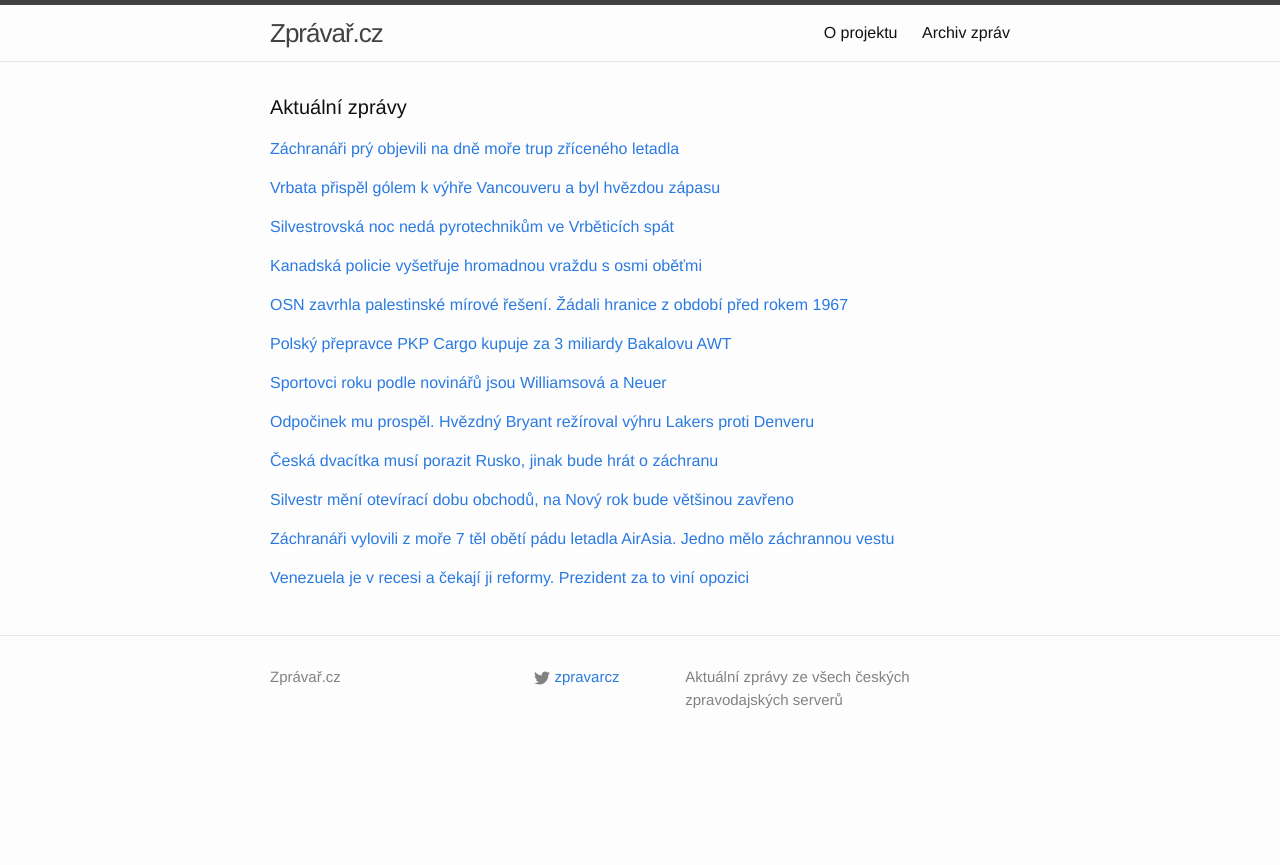
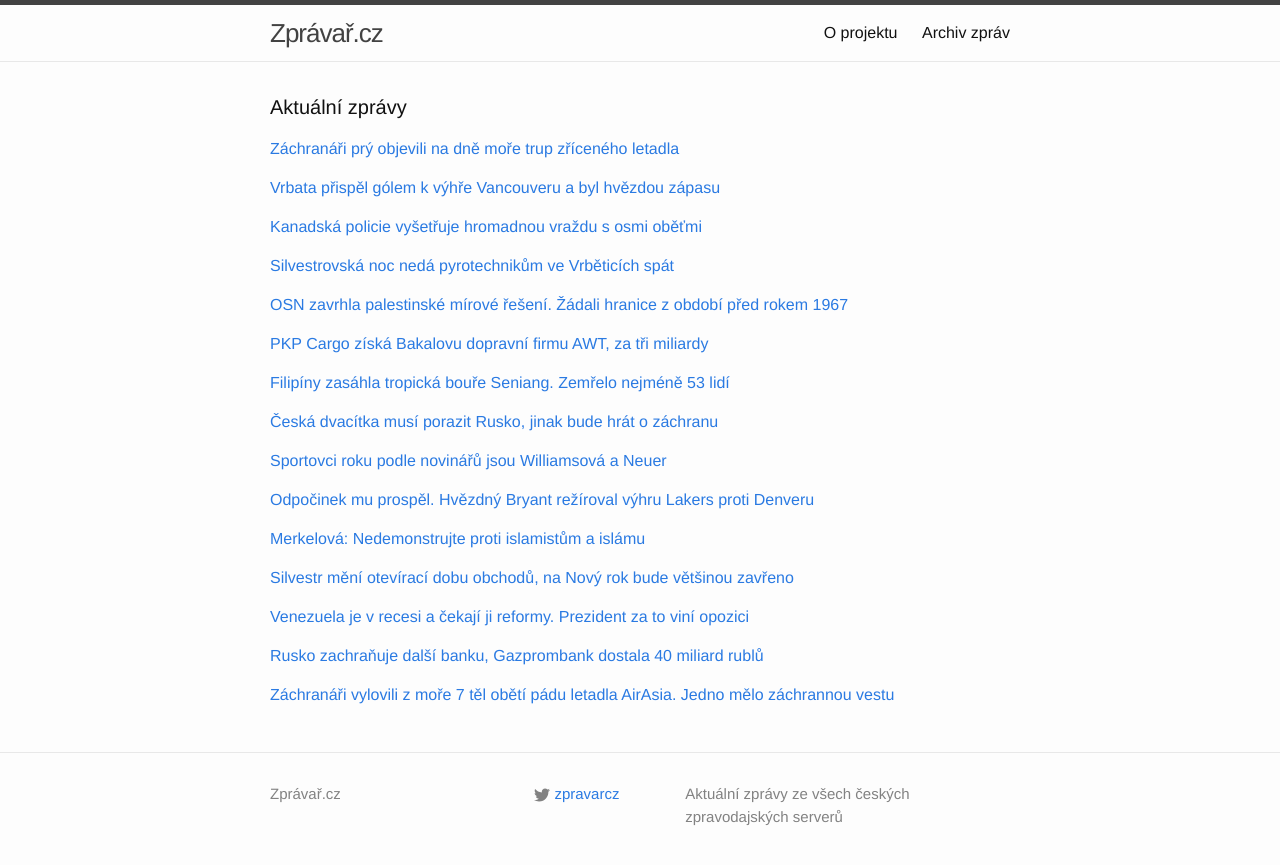
Before and after one commit to adliska/zpravar, a Jekyll site: the page built from index.html, in a window 1280 px wide. Shown: the top 865 px of the page. Built offline with Jekyll 4.4.1, drawn with Linux system fonts in a browser that asks for light colours.

Commit message:
zpravar news update

```diff
--- a/index.html
+++ b/index.html
@@ -30,8 +30,18 @@ layout: default
 <li><a href=http://hokej.idnes.cz/vrbata-golem-zpecetil-vyhru-vancouveru-f0m-/nhl.aspx?c=A141231_072002_nhl_Mkr>Vrbata gólem zpečetil výhru Vancouveru nad San Jose - hokej.idnes.cz</a></li>
 <li><a href=http://www.sportovninoviny.cz/zpravy/vrbata-prispel-k-vyhre-vancouveru-a-byl-vyhlasen-hvezdou-zapasu/1163748>Vrbata přispěl k výhře Vancouveru a byl vyhlášen hvězdou zápasu - www.sportovninoviny.cz</a></li>
 </ul>
-</div><p><a href="javascript:;" onclick="toggle_visibility('zpravy2')">Silvestrovská noc nedá pyrotechnikům ve Vrběticích spát</a></p>
+</div><p><a href="javascript:;" onclick="toggle_visibility('zpravy2')">Kanadská policie vyšetřuje hromadnou vraždu s osmi oběťmi</a></p>
 <div id="zpravy2" style="display:none">
+<ul>
+<li><a href=http://zpravy.aktualne.cz/zahranici/kanadska-policie-vysetruje-hromadnou-vrazdu-s-osmi-obetmi/r~7795312490cc11e4a7d8002590604f2e/>Kanadská policie vyšetřuje hromadnou vraždu s osmi oběťmi - zpravy.aktualne.cz</a></li>
+<li><a href=http://www.lidovky.cz/kanadska-policie-vysetruje-hromadnou-vrazdu-s-osmi-obetmi-paa-/zpravy-svet.aspx?c=A141231_084756_ln_zahranici_sij>Kanadská policie vyšetřuje hromadnou vraždu osmi lidí  - www.lidovky.cz</a></li>
+<li><a href=http://echo24.cz/a/wtCgv>Kanadská policie vyšetřuje hromadnou vraždu s osmi oběťmi - echo24.cz</a></li>
+<li><a href=http://www.denik.cz/z_domova/v-kanade-vysetruji-hromadnou-vrazdu-s-osmi-obetmi-20141231.html>V Kanadě vyšetřují hromadnou vraždu s osmi oběťmi - www.denik.cz</a></li>
+<li><a href=http://zpravy.idnes.cz/masova-vrazda-v-kanade-062-/zahranicni.aspx?c=A141231_075253_zahranicni_jj>Vrah v Kanadě zabil osm lidí i sám sebe, mezi oběťmi jsou dvě děti - zpravy.idnes.cz</a></li>
+<li><a href=http://www.ceskenoviny.cz/zpravy/zpravy/kanadska-policie-vysetruje-hromadnou-vrazdu-s-osmi-obetmi/1163729>Kanadská policie vyšetřuje hromadnou vraždu s osmi oběťmi - www.ceskenoviny.cz</a></li>
+</ul>
+</div><p><a href="javascript:;" onclick="toggle_visibility('zpravy3')">Silvestrovská noc nedá pyrotechnikům ve Vrběticích spát</a></p>
+<div id="zpravy3" style="display:none">
 <ul>
 <li><a href=http://www.ceskatelevize.cz/ct24/regiony/296829-silvestrovska-noc-neda-pyrotechnikum-ve-vrbeticich-spat/>Silvestrovská noc nedá pyrotechnikům ve Vrběticích spát - www.ceskatelevize.cz</a></li>
 <li><a href=http://www.tyden.cz/rubriky/domaci/pyrotechniky-ve-vrbeticich-cekaji-kvuli-oslavam-komplikace_328721.html>Pyrotechniky ve Vrběticích čekají kvůli oslavám komplikace - www.tyden.cz</a></li>
@@ -39,16 +49,6 @@ layout: default
 <li><a href=http://www.denik.cz/z_domova/pyrotechnici-ve-vrbeticich-ocekavaji-kvuli-silvestru-narocnejsi-noc-20141231.html>Pyrotechnici ve Vrběticích očekávají komplikace kvůli Silvestru - www.denik.cz</a></li>
 <li><a href=http://zpravy.aktualne.cz/regiony/zlinsky/pyrotechnici-ve-vrbeticich-cekaji-kvuli-silvestru-narocnejsi/r~a5d7299c90c811e49e4b0025900fea04/>Silvestr děsí Vrbětice, pyrotechnici čekají těžkou noc - zpravy.aktualne.cz</a></li>
 <li><a href=http://www.ceskenoviny.cz/zpravy/zpravy/pyrotechnici-ve-vrbeticich-cekaji-kvuli-silvestru-narocnejsi-noc/1163794>Pyrotechnici ve Vrběticích čekají kvůli Silvestru náročnější noc - www.ceskenoviny.cz</a></li>
-</ul>
-</div><p><a href="javascript:;" onclick="toggle_visibility('zpravy3')">Kanadská policie vyšetřuje hromadnou vraždu s osmi oběťmi</a></p>
-<div id="zpravy3" style="display:none">
-<ul>
-<li><a href=http://zpravy.aktualne.cz/zahranici/kanadska-policie-vysetruje-hromadnou-vrazdu-s-osmi-obetmi/r~7795312490cc11e4a7d8002590604f2e/>Kanadská policie vyšetřuje hromadnou vraždu s osmi oběťmi - zpravy.aktualne.cz</a></li>
-<li><a href=http://www.lidovky.cz/kanadska-policie-vysetruje-hromadnou-vrazdu-s-osmi-obetmi-paa-/zpravy-svet.aspx?c=A141231_084756_ln_zahranici_sij>Kanadská policie vyšetřuje hromadnou vraždu osmi lidí  - www.lidovky.cz</a></li>
-<li><a href=http://echo24.cz/a/wtCgv>Kanadská policie vyšetřuje hromadnou vraždu s osmi oběťmi - echo24.cz</a></li>
-<li><a href=http://www.denik.cz/z_domova/v-kanade-vysetruji-hromadnou-vrazdu-s-osmi-obetmi-20141231.html>V Kanadě vyšetřují hromadnou vraždu s osmi oběťmi - www.denik.cz</a></li>
-<li><a href=http://zpravy.idnes.cz/masova-vrazda-v-kanade-062-/zahranicni.aspx?c=A141231_075253_zahranicni_jj>Vrah v Kanadě zabil osm lidí i sám sebe, mezi oběťmi jsou dvě děti - zpravy.idnes.cz</a></li>
-<li><a href=http://www.ceskenoviny.cz/zpravy/zpravy/kanadska-policie-vysetruje-hromadnou-vrazdu-s-osmi-obetmi/1163729>Kanadská policie vyšetřuje hromadnou vraždu s osmi oběťmi - www.ceskenoviny.cz</a></li>
 </ul>
 </div><p><a href="javascript:;" onclick="toggle_visibility('zpravy4')">OSN zavrhla palestinské mírové řešení. Žádali hranice z období před rokem 1967</a></p>
 <div id="zpravy4" style="display:none">
@@ -59,57 +59,80 @@ layout: default
 <li><a href=http://zahranicni.ihned.cz/blizky-vychod/c1-63318000-osn-zavrhla-palestinske-mirove-reseni-zadali-hranice-z-pred-roku-1967>OSN zavrhla palestinské mírové řešení. Žádali hranice z před roku 1967 - zahranicni.ihned.cz</a></li>
 <li><a href=http://www.ceskenoviny.cz/zpravy/zpravy/rb-osn-odmitla-palestinsky-navrh-rezoluce-o-okupovanych-uzemich/1163728>RB OSN odmítla palestinský návrh rezoluce o okupovaných územích - www.ceskenoviny.cz</a></li>
 </ul>
-</div><p><a href="javascript:;" onclick="toggle_visibility('zpravy5')">Polský přepravce PKP Cargo kupuje za 3 miliardy Bakalovu AWT</a></p>
+</div><p><a href="javascript:;" onclick="toggle_visibility('zpravy5')">PKP Cargo získá Bakalovu dopravní firmu AWT, za tři miliardy</a></p>
 <div id="zpravy5" style="display:none">
 <ul>
+<li><a href=http://zpravy.e15.cz/byznys/doprava-a-logistika/pkp-cargo-ziska-bakalovu-dopravni-firmu-awt-za-tri-miliardy-1149382>PKP Cargo získá Bakalovu dopravní firmu AWT, za tři miliardy - zpravy.e15.cz</a></li>
 <li><a href=http://ekonomika.idnes.cz/pkp-cargo-kupuje-bakalovu-awt-d22-/ekonomika.aspx?c=A141231_100157_ekonomika_jj>Polský přepravce PKP Cargo kupuje za 3 miliardy Bakalovu AWT - ekonomika.idnes.cz</a></li>
 <li><a href=http://www.tyden.cz/rubriky/byznys/cesko/polaci-kupuji-od-bakaly-za-temer-tri-miliardy-dopravni-awt_328719.html>Poláci kupují od Bakaly za téměř tři miliardy dopravní AWT - www.tyden.cz</a></li>
 <li><a href=http://zpravy.e15.cz/byznys/doprava-a-logistika/pkp-cargo-ziska-bakalovu-dopravni-firmu-awt-ta-tri-miliardy-1149382>PKP Cargo získá Bakalovu dopravní firmu AWT, ta tři miliardy - zpravy.e15.cz</a></li>
 <li><a href=http://www.financninoviny.cz/zpravodajstvi/zpravy/hn-polska-pkp-cargo-kupuje-za-103-2-milionu-eur-dopravni-awt/1163743>HN: Polská PKP Cargo kupuje za 103,2 milionu eur dopravní AWT - www.financninoviny.cz</a></li>
 </ul>
-</div><p><a href="javascript:;" onclick="toggle_visibility('zpravy6')">Sportovci roku podle novinářů jsou Williamsová a Neuer</a></p>
+</div><p><a href="javascript:;" onclick="toggle_visibility('zpravy6')">Filipíny zasáhla tropická bouře Seniang. Zemřelo nejméně 53 lidí</a></p>
 <div id="zpravy6" style="display:none">
+<ul>
+<li><a href=http://www.rozhlas.cz/_zprava/filipiny-zasahla-tropicka-boure-seniang-zemrelo-nejmene-53-lidi--1438201>Filipíny zasáhla tropická bouře Seniang. Zemřelo nejméně 53 lidí - www.rozhlas.cz</a></li>
+<li><a href=http://www.lidovky.cz/pri-tropicke-bouri-seniang-zemrelo-na-filipinach-pres-50-lidi-pl2-/zpravy-svet.aspx?c=A141231_105448_ln_zahranici_sij>Při tropické bouři Seniang zemřelo na Filipínách přes 50 lidí  - www.lidovky.cz</a></li>
+<li><a href=http://www.novinky.cz/zahranicni/svet/357530-boure-na-filipinach-si-vyzadala-53-mrtvych.html>Bouře na Filipínách si vyžádala 53 mrtvých - www.novinky.cz</a></li>
+<li><a href=http://zpravy.idnes.cz/boure-seniang-na-filipinach-dfa-/zahranicni.aspx?c=A141231_091658_zahranicni_jj>Na Filipínách udeřila bouře Seniang, zabila nejméně 53 lidí - zpravy.idnes.cz</a></li>
+</ul>
+</div><p><a href="javascript:;" onclick="toggle_visibility('zpravy7')">Česká dvacítka musí porazit Rusko, jinak bude hrát o záchranu</a></p>
+<div id="zpravy7" style="display:none">
+<ul>
+<li><a href=http://www.tyden.cz/rubriky/sport/hokej/reprezentace/ceska-dvacitka-musi-porazit-rusko-jinak-bude-hrat-o-zachranu_328720.html>Česká dvacítka musí porazit Rusko, jinak bude hrát o záchranu - www.tyden.cz</a></li>
+<li><a href=http://www.denik.cz/hokej/ceska-dvacitka-musi-porazit-rusko-jinak-bude-hrat-o-zachranu-20141231.html>Česká dvacítka musí porazit Rusko, jinak bude hrát o záchranu - www.denik.cz</a></li>
+<li><a href=http://hokej.idnes.cz/mistrovstvi-sveta-hokejistu-do-20-let-v-kanade-dansko-svycarsko-pvw-/reprezentace.aspx?c=A141231_073335_reprezentace_ten>Švýcaři jim nepomohli, čeští junioři musí k postupu vyhrát nad Ruskem - hokej.idnes.cz</a></li>
+<li><a href=http://www.sportovninoviny.cz/zpravy/ceska-dvacitka-musi-porazit-rusko-jinak-bude-hrat-o-zachranu/1163731>Česká dvacítka musí porazit Rusko, jinak bude hrát o záchranu - www.sportovninoviny.cz</a></li>
+</ul>
+</div><p><a href="javascript:;" onclick="toggle_visibility('zpravy8')">Sportovci roku podle novinářů jsou Williamsová a Neuer</a></p>
+<div id="zpravy8" style="display:none">
 <ul>
 <li><a href=http://sport.aktualne.cz/sportovci-roku-podle-novinaru-jsou-williamsova-a-neuer/r~cb8b46a890ca11e490f70025900fea04/>Sportovci roku podle novinářů jsou Williamsová a Neuer - sport.aktualne.cz</a></li>
 <li><a href=http://www.denik.cz/ostatni_sport/novinari-zvolili-sve-hvezdy-sportovci-roku-jsou-williamsova-a-neuer-20141231.html>Novináři zvolili své hvězdy: Sportovci roku jsou Williamsová a Neuer - www.denik.cz</a></li>
 <li><a href=http://sport.idnes.cz/sportovci-roku-podle-svetovych-novinaru-jsou-williamsova-a-neuer-1d0-/tenis.aspx?c=A141231_083102_tenis_ten>Sportovci roku podle světových novinářů jsou Williamsová a Neuer - sport.idnes.cz</a></li>
 <li><a href=http://www.sportovninoviny.cz/zpravy/sportovci-roku-podle-novinaru-jsou-williamsova-a-neuer/1163740>Sportovci roku podle novinářů jsou Williamsová a Neuer - www.sportovninoviny.cz</a></li>
 </ul>
-</div><p><a href="javascript:;" onclick="toggle_visibility('zpravy7')">Odpočinek mu prospěl. Hvězdný Bryant režíroval výhru Lakers proti Denveru</a></p>
-<div id="zpravy7" style="display:none">
+</div><p><a href="javascript:;" onclick="toggle_visibility('zpravy9')">Odpočinek mu prospěl. Hvězdný Bryant režíroval výhru Lakers proti Denveru</a></p>
+<div id="zpravy9" style="display:none">
 <ul>
 <li><a href=http://www.denik.cz/ostatni_sport/odpocinek-mu-prospel-hvezdny-bryant-reziroval-vyhru-lakers-proti-denveru-2014123.html>Odpočinek mu prospěl. Hvězdný Bryant režíroval výhru Lakers proti Denveru - www.denik.cz</a></li>
 <li><a href=http://www.sportovninoviny.cz/zpravy/odpocinuty-bryant-skvelym-vykonem-dovedl-lakers-k-vyhre/1163770>Odpočinutý Bryant skvělým výkonem dovedl Lakers k výhře - www.sportovninoviny.cz</a></li>
 <li><a href=http://sport.aktualne.cz/jednadvacaty-triple-double-bryant-dovedl-lakers-k-vyhre/r~babb72cc90c411e4ba57002590604f2e/>Jednadvacátý triple double. Bryant dovedl Lakers k výhře - sport.aktualne.cz</a></li>
 <li><a href=http://sport.idnes.cz/nba-basketbal-souhrn-vysledku-dkv-/basket.aspx?c=A141231_084022_sport-basket_ten>Bryant si odpočinul a vedl Lakers k výhře, James jde v jeho stopách - sport.idnes.cz</a></li>
 </ul>
-</div><p><a href="javascript:;" onclick="toggle_visibility('zpravy8')">Česká dvacítka musí porazit Rusko, jinak bude hrát o záchranu</a></p>
-<div id="zpravy8" style="display:none">
+</div><p><a href="javascript:;" onclick="toggle_visibility('zpravy10')">Merkelová: Nedemonstrujte proti islamistům a islámu</a></p>
+<div id="zpravy10" style="display:none">
 <ul>
-<li><a href=http://www.tyden.cz/rubriky/sport/hokej/reprezentace/ceska-dvacitka-musi-porazit-rusko-jinak-bude-hrat-o-zachranu_328720.html>Česká dvacítka musí porazit Rusko, jinak bude hrát o záchranu - www.tyden.cz</a></li>
-<li><a href=http://www.denik.cz/hokej/ceska-dvacitka-musi-porazit-rusko-jinak-bude-hrat-o-zachranu-20141231.html>Česká dvacítka musí porazit Rusko, jinak bude hrát o záchranu - www.denik.cz</a></li>
-<li><a href=http://hokej.idnes.cz/mistrovstvi-sveta-hokejistu-do-20-let-v-kanade-dansko-svycarsko-pvw-/reprezentace.aspx?c=A141231_073335_reprezentace_ten>Švýcaři jim nepomohli, čeští junioři musí k postupu vyhrát nad Ruskem - hokej.idnes.cz</a></li>
-<li><a href=http://www.sportovninoviny.cz/zpravy/ceska-dvacitka-musi-porazit-rusko-jinak-bude-hrat-o-zachranu/1163731>Česká dvacítka musí porazit Rusko, jinak bude hrát o záchranu - www.sportovninoviny.cz</a></li>
+<li><a href=http://www.tyden.cz/rubriky/zahranici/evropa/merkelova-nedemonstrujte-proti-islamistum-a-islamu_328723.html>Merkelová: Nedemonstrujte proti islamistům a islámu - www.tyden.cz</a></li>
+<li><a href=http://echo24.cz/a/ienmh>Merkelová v novoroční řeči odsoudila protiislámské demonstrace - echo24.cz</a></li>
+<li><a href=http://www.ceskenoviny.cz/zpravy/zpravy/merkelova-v-novorocni-reci-odsuzuje-protiislamske-demonstrace/1163795>Merkelová v novoroční řeči odsuzuje protiislámské demonstrace - www.ceskenoviny.cz</a></li>
 </ul>
-</div><p><a href="javascript:;" onclick="toggle_visibility('zpravy9')">Silvestr mění otevírací dobu obchodů, na Nový rok bude většinou zavřeno</a></p>
-<div id="zpravy9" style="display:none">
+</div><p><a href="javascript:;" onclick="toggle_visibility('zpravy11')">Silvestr mění otevírací dobu obchodů, na Nový rok bude většinou zavřeno</a></p>
+<div id="zpravy11" style="display:none">
 <ul>
 <li><a href=http://www.rozhlas.cz/_zprava/silvestr-meni-oteviraci-dobu-obchodu-na-novy-rok-bude-vetsinou-zavreno--1438130>Silvestr mění otevírací dobu obchodů, na Nový rok bude většinou zavřeno - www.rozhlas.cz</a></li>
 <li><a href=http://zpravy.aktualne.cz/ekonomika/ceska-ekonomika/obchody-zavrou-na-silvestra-driv-na-novy-rok-budou-zavrene/r~21d6b1b890b811e4833a0025900fea04/>Obchody zavřou na Silvestra dřív, na Nový rok budou zavřené - zpravy.aktualne.cz</a></li>
 <li><a href=http://www.financninoviny.cz/zpravodajstvi/zpravy/obchody-dnes-zavrou-driv-na-novy-rok-zustanou-zavrene/1163739>Obchody dnes zavřou dřív, na Nový rok zůstanou zavřené - www.financninoviny.cz</a></li>
 </ul>
-</div><p><a href="javascript:;" onclick="toggle_visibility('zpravy10')">Záchranáři vylovili z moře 7 těl obětí pádu letadla AirAsia. Jedno mělo záchrannou vestu</a></p>
-<div id="zpravy10" style="display:none">
+</div><p><a href="javascript:;" onclick="toggle_visibility('zpravy12')">Venezuela je v recesi a čekají ji reformy. Prezident za to viní opozici</a></p>
+<div id="zpravy12" style="display:none">
+<ul>
+<li><a href=http://zahranicni.ihned.cz/amerika-usa/c1-63318010-venezuela-je-v-recesi-a-cekaji-ji-reformy-prezident-za-to-vini-opozici>Venezuela je v recesi a čekají ji reformy. Prezident za to viní opozici - zahranicni.ihned.cz</a></li>
+<li><a href=http://zahranicni.ihned.cz/amerika-usa/c1-63318010-venezuela-je-v-recesi-a-cekaji-ji-reformy-prezident-vini-opozici-a-naopak>Venezuela je v recesi a čekají ji reformy. Prezident viní opozici a naopak - zahranicni.ihned.cz</a></li>
+<li><a href=http://www.financninoviny.cz/zpravodajstvi/zpravy/venezuela-potvrdila-recesi-prezident-slibil-reformy/1163775>Venezuela potvrdila recesi, prezident slíbil reformy - www.financninoviny.cz</a></li>
+</ul>
+</div><p><a href="javascript:;" onclick="toggle_visibility('zpravy13')">Rusko zachraňuje další banku, Gazprombank dostala 40 miliard rublů</a></p>
+<div id="zpravy13" style="display:none">
+<ul>
+<li><a href=http://zpravy.e15.cz/byznys/finance-a-bankovnictvi/rusko-zachranuje-dalsi-banku-gazprombank-dostala-40-miliard-rublu-1149387>Rusko zachraňuje další banku, Gazprombank dostala 40 miliard rublů - zpravy.e15.cz</a></li>
+<li><a href=http://www.financninoviny.cz/zpravodajstvi/zpravy/ruska-gazprombank-dostala-od-statu-temer-40-miliard-rublu/1163798>Ruská Gazprombank dostala od státu téměř 40 miliard rublů - www.financninoviny.cz</a></li>
+<li><a href=http://byznys.ihned.cz/c1-63318360-ruska-gazprombank-dostane-od-statu-40-miliard-rublu-kvuli-sankcim>Ruská Gazprombank dostane od státu 40 miliard rublů. Kvůli sankcím - byznys.ihned.cz</a></li>
+</ul>
+</div><p><a href="javascript:;" onclick="toggle_visibility('zpravy14')">Záchranáři vylovili z moře 7 těl obětí pádu letadla AirAsia. Jedno mělo záchrannou vestu</a></p>
+<div id="zpravy14" style="display:none">
 <ul>
 <li><a href=http://www.rozhlas.cz/_zprava/zachranari-vylovili-z-more-7-tel-obeti-padu-letadla-airasia-jedno-melo-zachrannou-vestu--1438105>Záchranáři vylovili z moře 7 těl obětí pádu letadla AirAsia. Jedno mělo záchrannou vestu - www.rozhlas.cz</a></li>
 <li><a href=http://www.rozhlas.cz/_zprava/zachranari-vylovili-z-more-6-tel-obeti-padu-letadla-airasia-jedno-melo-zachrannou-vestu--1438105>Záchranáři vylovili z moře 6 těl obětí pádu letadla AirAsia. Jedno mělo záchrannou vestu - www.rozhlas.cz</a></li>
 <li><a href=http://www.rozhlas.cz/_zprava/indonesti-zachranari-zatim-vylovili-z-more-sest-tel-obeti-padu-letadla-airasia--1438105>Indonéští záchranáři zatím vylovili z moře šest těl obětí pádu letadla AirAsia - www.rozhlas.cz</a></li>
 </ul>
-</div><p><a href="javascript:;" onclick="toggle_visibility('zpravy11')">Venezuela je v recesi a čekají ji reformy. Prezident za to viní opozici</a></p>
-<div id="zpravy11" style="display:none">
-<ul>
-<li><a href=http://zahranicni.ihned.cz/amerika-usa/c1-63318010-venezuela-je-v-recesi-a-cekaji-ji-reformy-prezident-za-to-vini-opozici>Venezuela je v recesi a čekají ji reformy. Prezident za to viní opozici - zahranicni.ihned.cz</a></li>
-<li><a href=http://zahranicni.ihned.cz/amerika-usa/c1-63318010-venezuela-je-v-recesi-a-cekaji-ji-reformy-prezident-vini-opozici-a-naopak>Venezuela je v recesi a čekají ji reformy. Prezident viní opozici a naopak - zahranicni.ihned.cz</a></li>
-<li><a href=http://www.financninoviny.cz/zpravodajstvi/zpravy/venezuela-potvrdila-recesi-prezident-slibil-reformy/1163775>Venezuela potvrdila recesi, prezident slíbil reformy - www.financninoviny.cz</a></li>
-</ul>
 </div></div>
```
